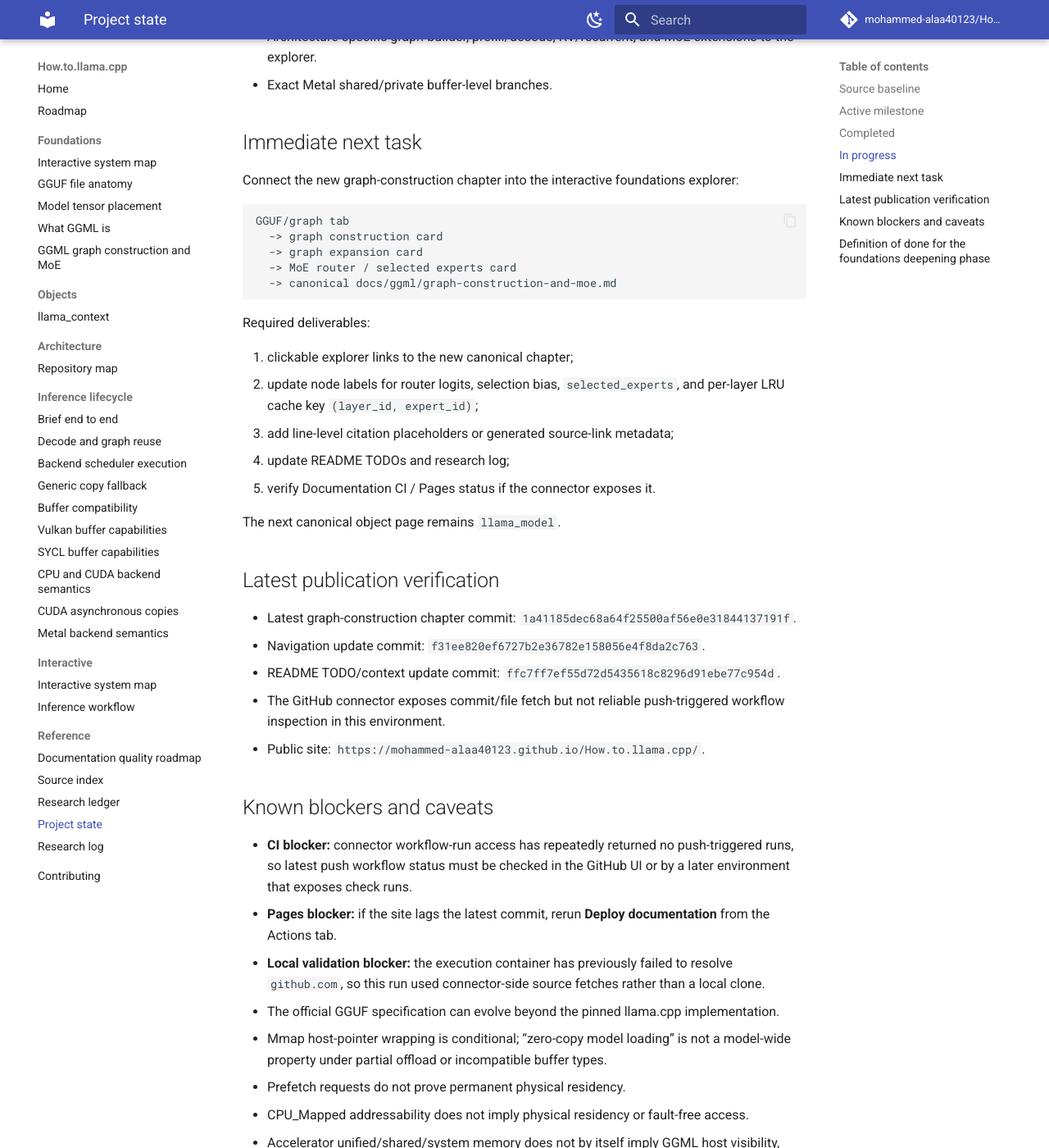
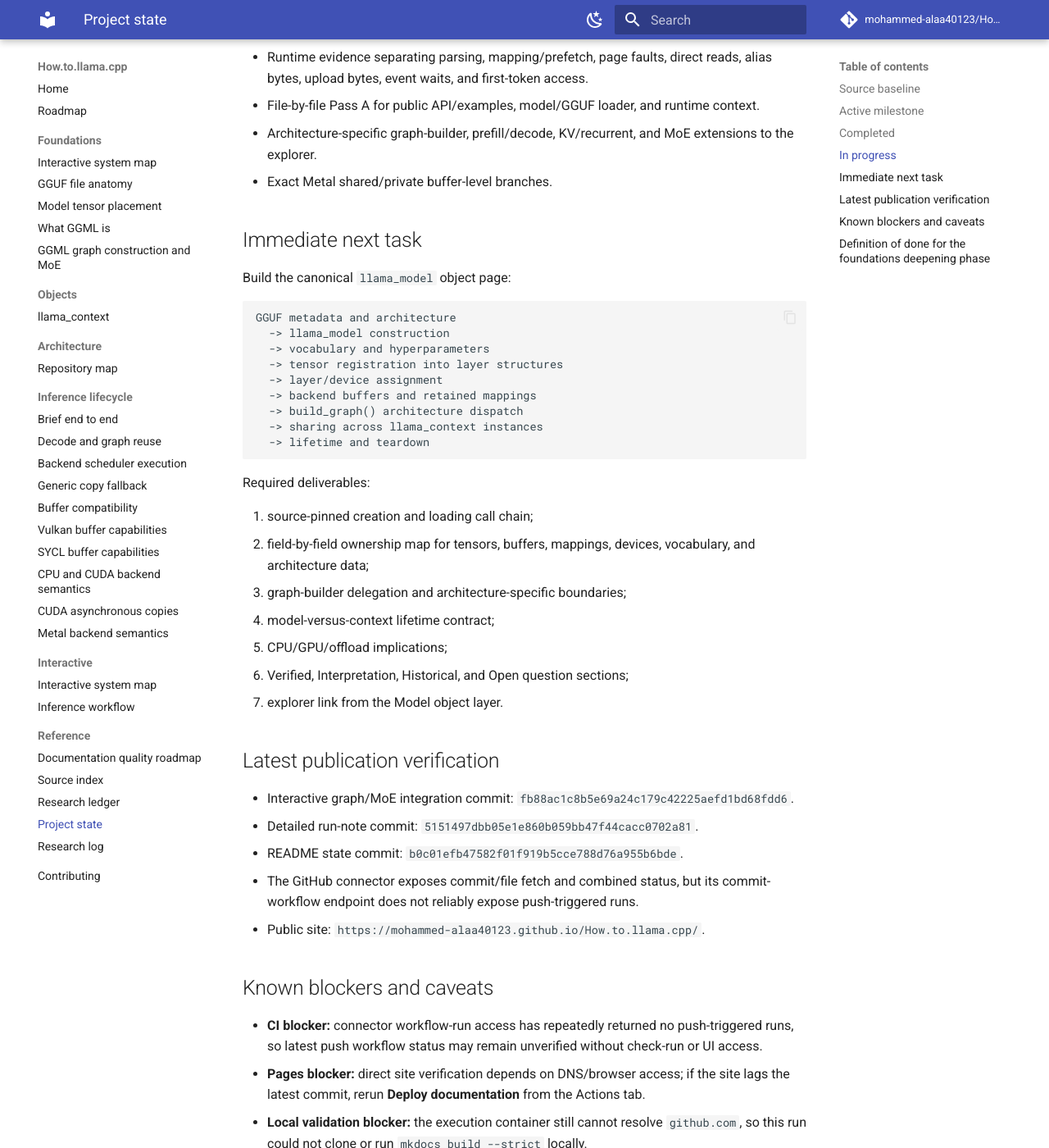
Before and after one commit to mohammed-alaa40123/How.to.llama.cpp, an MkDocs documentation site: the page built from docs/reference/project-state.md, in a window 1280 px wide and 1400 px high, scrolled down 1990 px. Shown: the whole window at 82% size. Built offline with MkDocs 1.6.1 and Material for MkDocs 9.7.7, drawn with Linux system fonts in a browser that asks for light colours; comment, search, counter and statistics services are not loaded; some of the changed text lies outside the part shown.

Commit message:
docs: advance project state after graph explorer integration

````diff
--- a/docs/reference/project-state.md
+++ b/docs/reference/project-state.md
@@ -33,14 +33,16 @@ Return to the foundations and reconstruct llama.cpp from the source in two compl
 - Canonical `llama_context` object page and interactive links.
 - Canonical GGUF file-anatomy chapter covering format structure, split indexing, loader entry, mmap/page-fault distinctions, ownership, and truth labels.
 - Canonical model tensor-placement and data-transfer chapter covering device assignment, per-tensor buffer selection, mapping initialization, host-pointer aliasing, explicit reads, synchronous/asynchronous uploads, progress, cancellation, validation, trimming, and ownership.
-- Interactive GGUF/graph cards now link directly to both canonical model-loading chapters with top-level navigation.
+- Interactive GGUF/graph cards link directly to both canonical model-loading chapters with top-level navigation.
 - Canonical GGML graph-construction and MoE chapter covering GGUF tensor storage, layer-to-graph construction, graph expansion, graph reuse, router-logit patch points, `selected_experts_in`, and per-layer LRU cache design.
+- Interactive Graph construction, Graph expansion, MoE routing, GGML graph layer, and Build or reuse graph entries link to the canonical graph chapter.
+- Explorer labels distinguish router `logits`, top-k `selection_probs`, `selected_experts`, and per-layer LRU key `(layer_id, expert_id)`.
 - Expanded implementation roadmap with four passes: file inventory, subsystem grouping, cross-file composition, and complete workflow reconstruction.
 
 ## In progress
 
-- Linking graph-construction, graph-expansion, and MoE explorer cards to the canonical graph-construction chapter.
 - Adding exact line-level source citations and generated source-link checking to the graph-construction chapter.
+- Canonical `llama_model` object page covering architecture dispatch, tensor registration, layer arrays, buffer ownership, graph-builder delegation, context sharing, and teardown.
 - Memory atlas and interactive runtime overlays for mmap/page faults, RAM/RSS, backend copies, KV/recurrent state, and workspaces.
 - Runtime evidence separating parsing, mapping/prefetch, page faults, direct reads, alias bytes, upload bytes, event waits, and first-token access.
 - File-by-file Pass A for public API/examples, model/GGUF loader, and runtime context.
@@ -49,39 +51,44 @@ Return to the foundations and reconstruct llama.cpp from the source in two compl
 
 ## Immediate next task
 
-Connect the new graph-construction chapter into the interactive foundations explorer:
+Build the canonical `llama_model` object page:
 
 ```text
-GGUF/graph tab
-  -> graph construction card
-  -> graph expansion card
-  -> MoE router / selected experts card
-  -> canonical docs/ggml/graph-construction-and-moe.md
+GGUF metadata and architecture
+  -> llama_model construction
+  -> vocabulary and hyperparameters
+  -> tensor registration into layer structures
+  -> layer/device assignment
+  -> backend buffers and retained mappings
+  -> build_graph() architecture dispatch
+  -> sharing across llama_context instances
+  -> lifetime and teardown
 ```
 
 Required deliverables:
 
-1. clickable explorer links to the new canonical chapter;
-2. update node labels for router logits, selection bias, `selected_experts`, and per-layer LRU cache key `(layer_id, expert_id)`;
-3. add line-level citation placeholders or generated source-link metadata;
-4. update README TODOs and research log;
-5. verify Documentation CI / Pages status if the connector exposes it.
-
-The next canonical object page remains `llama_model`.
+1. source-pinned creation and loading call chain;
+2. field-by-field ownership map for tensors, buffers, mappings, devices, vocabulary, and architecture data;
+3. graph-builder delegation and architecture-specific boundaries;
+4. model-versus-context lifetime contract;
+5. CPU/GPU/offload implications;
+6. Verified, Interpretation, Historical, and Open question sections;
+7. explorer link from the Model object layer.
 
 ## Latest publication verification
 
-- Latest graph-construction chapter commit: `1a41185dec68a64f25500af56e0e31844137191f`.
-- Navigation update commit: `f31ee820ef6727b2e36782e158056e4f8da2c763`.
-- README TODO/context update commit: `ffc7ff7ef55d72d5435618c8296d91ebe77c954d`.
-- The GitHub connector exposes commit/file fetch but not reliable push-triggered workflow inspection in this environment.
+- Interactive graph/MoE integration commit: `fb88ac1c8b5e69a24c179c42225aefd1bd68fdd6`.
+- Detailed run-note commit: `5151497dbb05e1e860b059bb47f44cacc0702a81`.
+- README state commit: `b0c01efb47582f01f919b5cce788d76a955b6bde`.
+- The GitHub connector exposes commit/file fetch and combined status, but its commit-workflow endpoint does not reliably expose push-triggered runs.
 - Public site: `https://mohammed-alaa40123.github.io/How.to.llama.cpp/`.
 
 ## Known blockers and caveats
 
-- **CI blocker:** connector workflow-run access has repeatedly returned no push-triggered runs, so latest push workflow status must be checked in the GitHub UI or by a later environment that exposes check runs.
-- **Pages blocker:** if the site lags the latest commit, rerun **Deploy documentation** from the Actions tab.
-- **Local validation blocker:** the execution container has previously failed to resolve `github.com`, so this run used connector-side source fetches rather than a local clone.
+- **CI blocker:** connector workflow-run access has repeatedly returned no push-triggered runs, so latest push workflow status may remain unverified without check-run or UI access.
+- **Pages blocker:** direct site verification depends on DNS/browser access; if the site lags the latest commit, rerun **Deploy documentation** from the Actions tab.
+- **Local validation blocker:** the execution container still cannot resolve `github.com`, so this run could not clone or run `mkdocs build --strict` locally.
+- Interactive local section anchors are currently hand-authored and not validated against the built MkDocs output.
 - The official GGUF specification can evolve beyond the pinned llama.cpp implementation.
 - Mmap host-pointer wrapping is conditional; “zero-copy model loading” is not a model-wide property under partial offload or incompatible buffer types.
 - Prefetch requests do not prove permanent physical residency.
@@ -96,7 +103,7 @@ The next canonical object page remains `llama_model`.
 - Comprehensive clickable system map with accessible hover/click behavior.
 - Source-pinned end-to-end code workflow.
 - Deep GGUF and model-loading chapters.
-- Canonical `llama_context` ownership/lifetime page.
+- Canonical `llama_context` and `llama_model` ownership/lifetime pages.
 - GGML tensor/op/graph-construction and execution chapter.
 - Memory ownership and synchronization atlas.
 - File-by-file source inventory grouped into subsystem explanations.
````
Also changed, not shown: other parts of docs/reference/project-state.md (+1 -1 lines).
